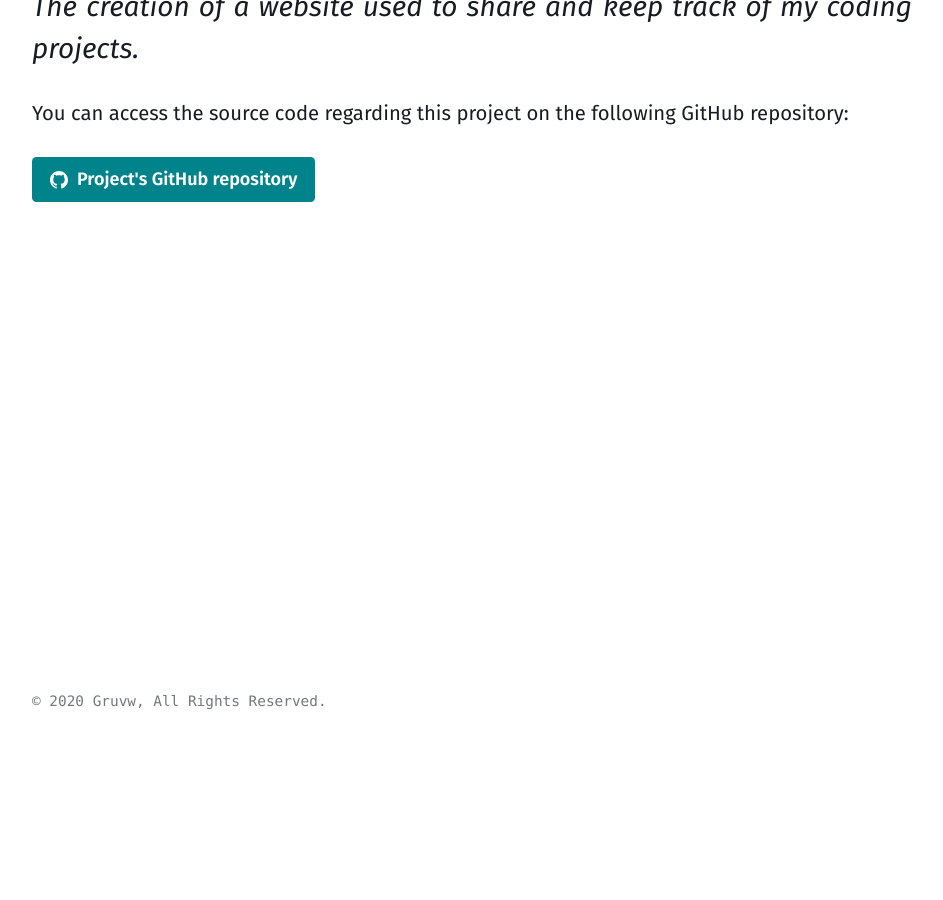
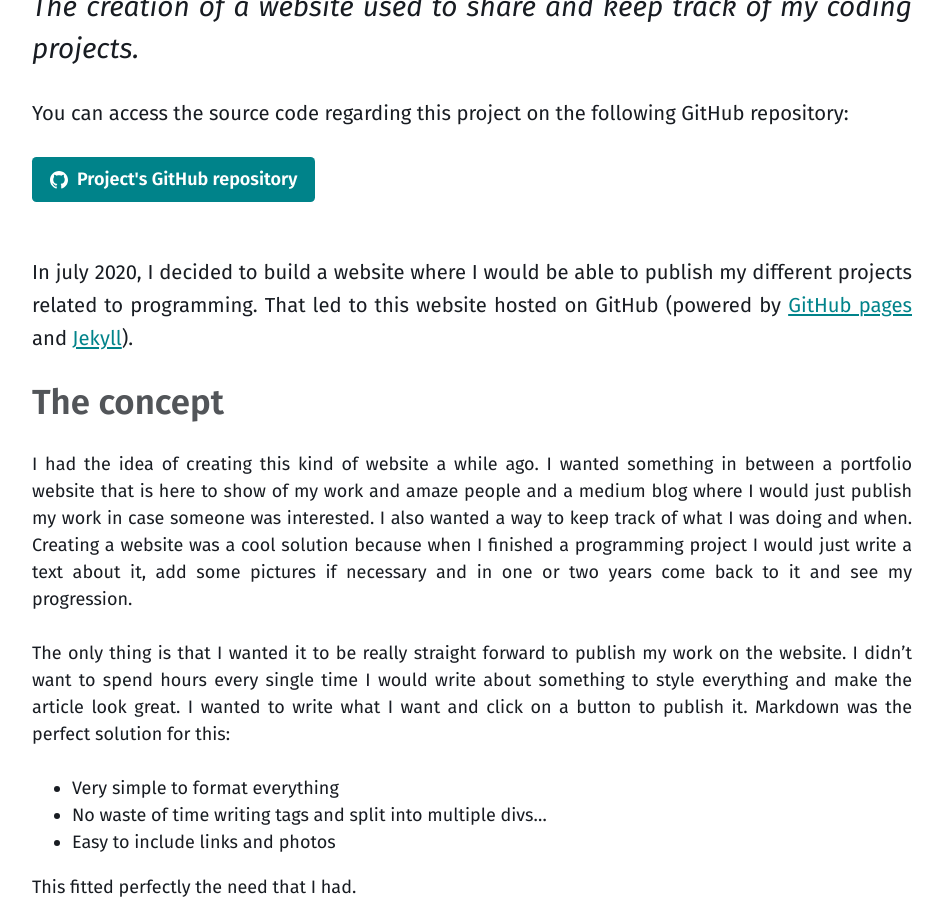
Before and after one commit to gruvw/portfolio, a Jekyll site: the page built from future_posts/2020-07-01-this-website.md, in a window 1280 px wide and 900 px high, scrolled down 281 px. Shown: the whole window, without its empty margins (40-983 px from the left). Built offline with Jekyll 4.4.1, drawn with Linux system fonts in a browser that asks for light colours; before the commit the page ends 1021 px from its top, so only the background shows below that; some of the changed text lies outside the part shown.

Commit message:
Start to write

```diff
--- a/future_posts/2020-07-01-this-website.md
+++ b/future_posts/2020-07-01-this-website.md
@@ -11,3 +11,48 @@ actions:
 tags:
   - Web
 ---
+
+In july 2020, I decided to build a website where I would be able to publish my different projects related to programming. That led to this website hosted on GitHub (powered by [GitHub pages](https://pages.github.com/) and [Jekyll](https://jekyllrb.com/)).
+
+## The concept
+
+I had the idea of creating this kind of website a while ago.
+I wanted something in between a portfolio website that is here to show of my work and amaze people and a medium blog where I would just publish my work in case someone was interested.
+I also wanted a way to keep track of what I was doing and when.
+Creating a website was a cool solution because when I finished a programming project I would just write a text about it, add some pictures if necessary and in one or two years come back to it and see my progression.
+
+The only thing is that I wanted it to be really straight forward to publish my work on the website.
+I didn't want to spend hours every single time I would write about something to style everything and make the article look great.
+I wanted to write what I want and click on a button to publish it.
+Markdown was the perfect solution for this:
+
+* Very simple to format everything
+* No waste of time writing tags and split into multiple divs...
+* Easy to include links and photos
+
+This fitted perfectly the need that I had.
+
+The only issue about it was to actually create the website from scratch...
+I would have had to make:
+
+* A program that converted my markdown files into html
+* The landing page
+* Create styles for the website
+* Make everything responsive
+* Create an easy way to publish new projects
+* ...
+
+This is why I did not make the website earlier.
+I was often thinking about it but I was too lazy to do everything and I preferred spending time on more interesting and newer projects.
+
+### Solution
+
+## Setting up
+
+### Hosting
+
+### Jekyll
+
+## Publishing projects
+
+## Conclusion
```
